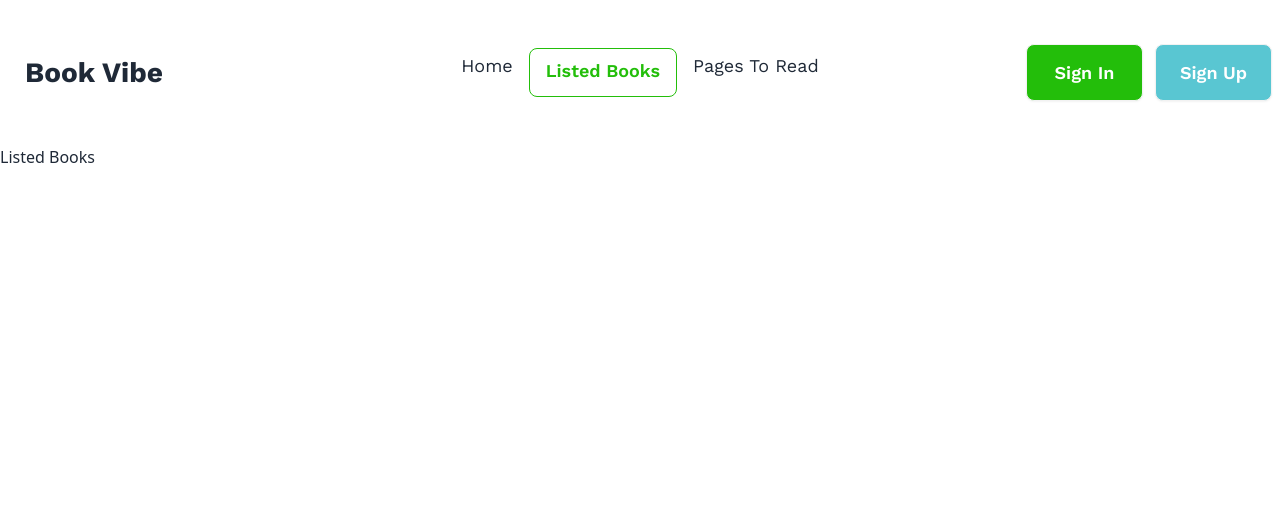
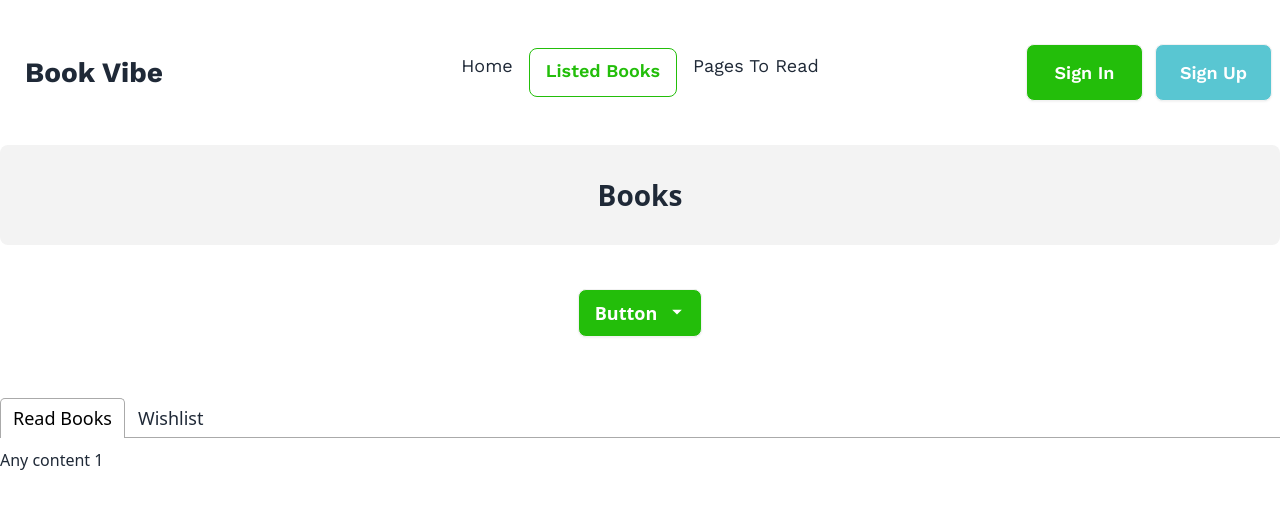
Before and after one commit to Naimul9/Book-Vibe, a React (Vite) app: page /listed-books in a window 1280 px wide. Shown: the top 508 px of the page. Built offline with nearby package versions, Linux system fonts and the light colour scheme.

Commit message:
Added read books and Wishlist Tabs

```diff
--- a/src/Pages/Home/Home.jsx
+++ b/src/Pages/Home/Home.jsx
@@ -7,6 +7,7 @@ const Home = () => {
         <div className="w-[1280px] mx-auto">
           <Hero/>
           <Books/>
+
         </div>
     );
 };
--- a/src/Pages/Listed Books/Listed_Books.jsx
+++ b/src/Pages/Listed Books/Listed_Books.jsx
@@ -1,10 +1,43 @@
-
+import { Tab, Tabs, TabList, TabPanel } from 'react-tabs';
+import 'react-tabs/style/react-tabs.css';
 
 const Listed_Books = () => {
     return (
+
         <div>
-            Listed Books
-        </div>
+
+<div className='h-[100px] bg-[#1313130D] text-center text-[28px] font-bold rounded-lg items-center flex justify-center mb-10'>Books</div>
+
+<div className='flex items-center justify-center'>
+<div className="dropdown mb-14 relative  ">
+  <div tabIndex={0} role="button" className="btn m-1 flex items-center bg-[#23BE0A] text-white text-[18px] font-semibold">Button
+    <svg className="w-4 h-4 ml-1" viewBox="0 0 20 20" fill="currentColor">
+      <path fillRule="evenodd" d="M10 12l-6-6h12l-6 6z" clipRule="evenodd"/>
+    </svg>
+  </div>
+  <ul tabIndex={0} className="dropdown-content z-[1] menu p-2 shadow bg-base-100 rounded-box w-52 absolute top-full left-0">
+    <li><a>Item 1</a></li>
+    <li><a>Item 2</a></li>
+  </ul>
+</div>
+</div>
+
+
+
+        <Tabs>
+        <TabList>
+          <Tab>  <p className='text-[18px]'> Read Books </p>  </Tab>
+          <Tab> <p className='text-[18px] '>  Wishlist </p>   </Tab>
+        </TabList>
+
+        <TabPanel>
+          <h2>Any content 1</h2>
+        </TabPanel>
+        <TabPanel>
+          <h2>Any content 2</h2>
+        </TabPanel>
+      </Tabs>
+      </div>
     );
 };
 
```
